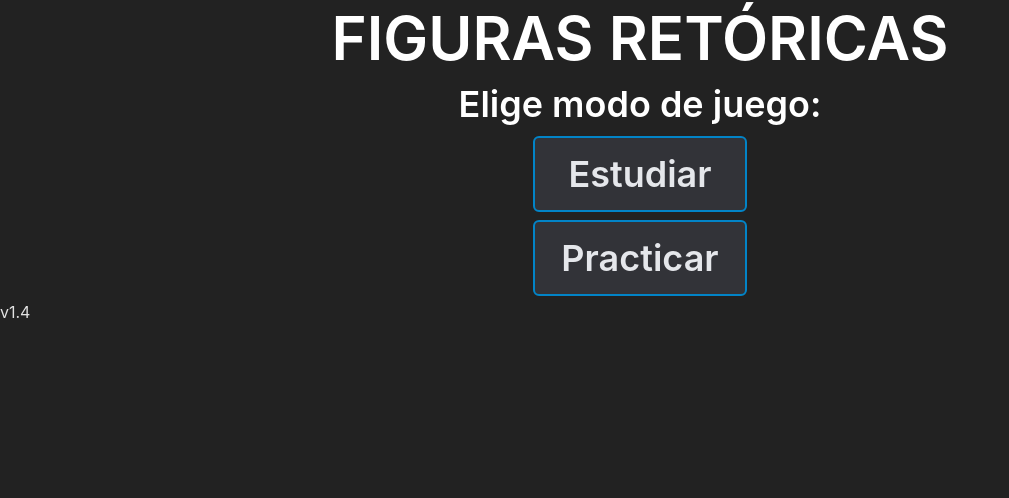
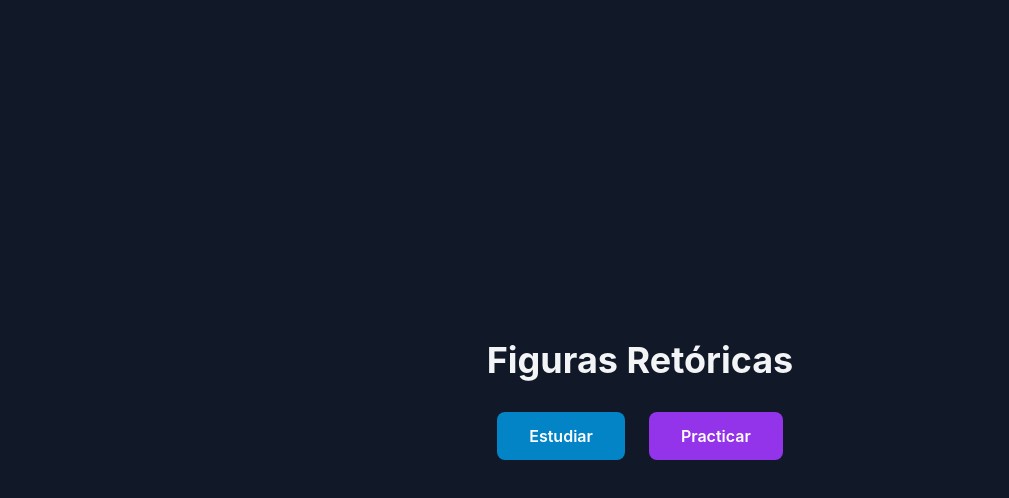
Before and after one commit to Stageddat/figuras-retoricas-castellano, a React (Vite) app: page / in a window 1280 px wide. Shown: the top 498 px of the page, without its empty margins (0-1009 px from the left). Built offline with nearby package versions, Linux system fonts and the light colour scheme.

Commit message:
feat: enhance main content layout and update navigation links

```diff
--- a/index.html
+++ b/index.html
@@ -10,6 +10,5 @@
     <body>
         <div id="root"></div>
         <script type="module" src="src/main.tsx"></script>
-        v1.4
     </body>
 </html>
--- a/src/App.tsx
+++ b/src/App.tsx
@@ -1,5 +1,4 @@
 import { BrowserRouter as Router } from 'react-router-dom';
-import './style.css';
 import MainRoute from './routes/mainRoute';
 
 const base = process.env.NODE_ENV === 'production' ? '/recursos-expresivos-castellano' : '';
@@ -7,9 +6,10 @@ const base = process.env.NODE_ENV === 'production' ? '/recursos-expresivos-caste
 function App() {
     return (
         <Router basename={base}>
-            <div>
-                <h1 className="title">FIGURAS RETÓRICAS</h1>
-                <MainRoute />
+            <div className="bg-gray-900 min-h-screen">
+                <main>
+                    <MainRoute />
+                </main>
             </div>
         </Router>
     );
--- a/src/components/mainContent.tsx
+++ b/src/components/mainContent.tsx
@@ -1,14 +1,24 @@
-import { Link } from "react-router-dom";
+export default function MainContent() {
+    return (
+        <div className="h-screen bg-gray-900 flex flex-col justify-center items-center p-4 overflow-hidden">
+            <h2 className="text-4xl font-bold text-gray-100 mb-8">
+                Figuras Retóricas
+            </h2>
 
-function MainContent() {
-    return (
-        <>
-            <p className="gameModeText">Elige modo de juego:</p>
-            <div className="gameModeButtonContainer">
-                <Link className="gameModeButton" to="/estudiar">Estudiar</Link>
-                <Link className="gameModeButton" to="/practicar">Practicar</Link>
+            <div className="flex flex-col space-y-4 sm:flex-row sm:space-y-0 sm:space-x-6">
+                <a
+                    href="/estudiar"
+                    className="bg-sky-600 hover:bg-sky-700 text-white font-semibold py-3 px-8 rounded-lg transition duration-200 ease-in-out transform hover:scale-105 focus:outline-none focus:ring-2 focus:ring-sky-500 focus:ring-offset-2 focus:ring-offset-gray-900"
+                >
+                    Estudiar
+                </a>
+                <a
+                    href="/practicar"
+                    className="bg-purple-600 hover:bg-purple-700 text-white font-semibold py-3 px-8 rounded-lg transition duration-200 ease-in-out transform hover:scale-105 focus:outline-none focus:ring-2 focus:ring-purple-500 focus:ring-offset-2 focus:ring-offset-gray-900"
+                >
+                    Practicar
+                </a>
             </div>
-        </>);
+        </div>
+    );
 }
-
-export default MainContent;
```
